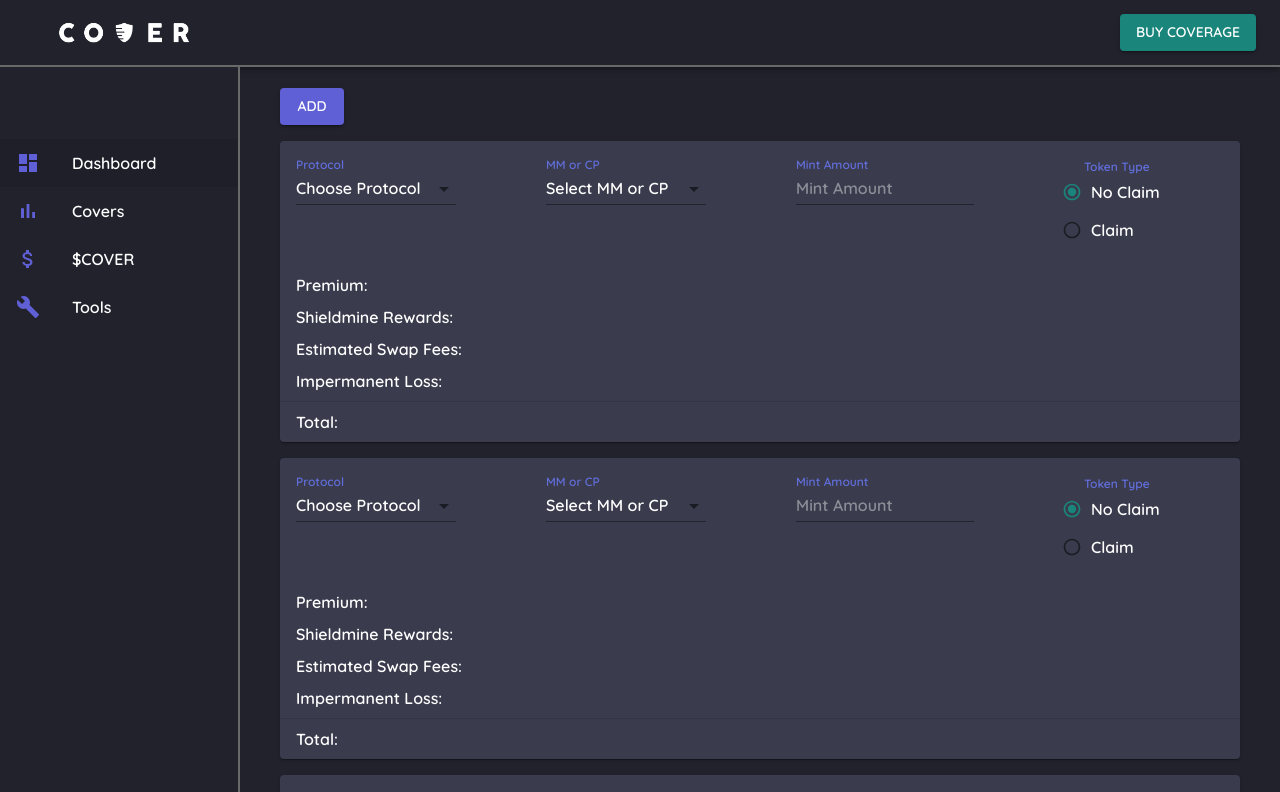
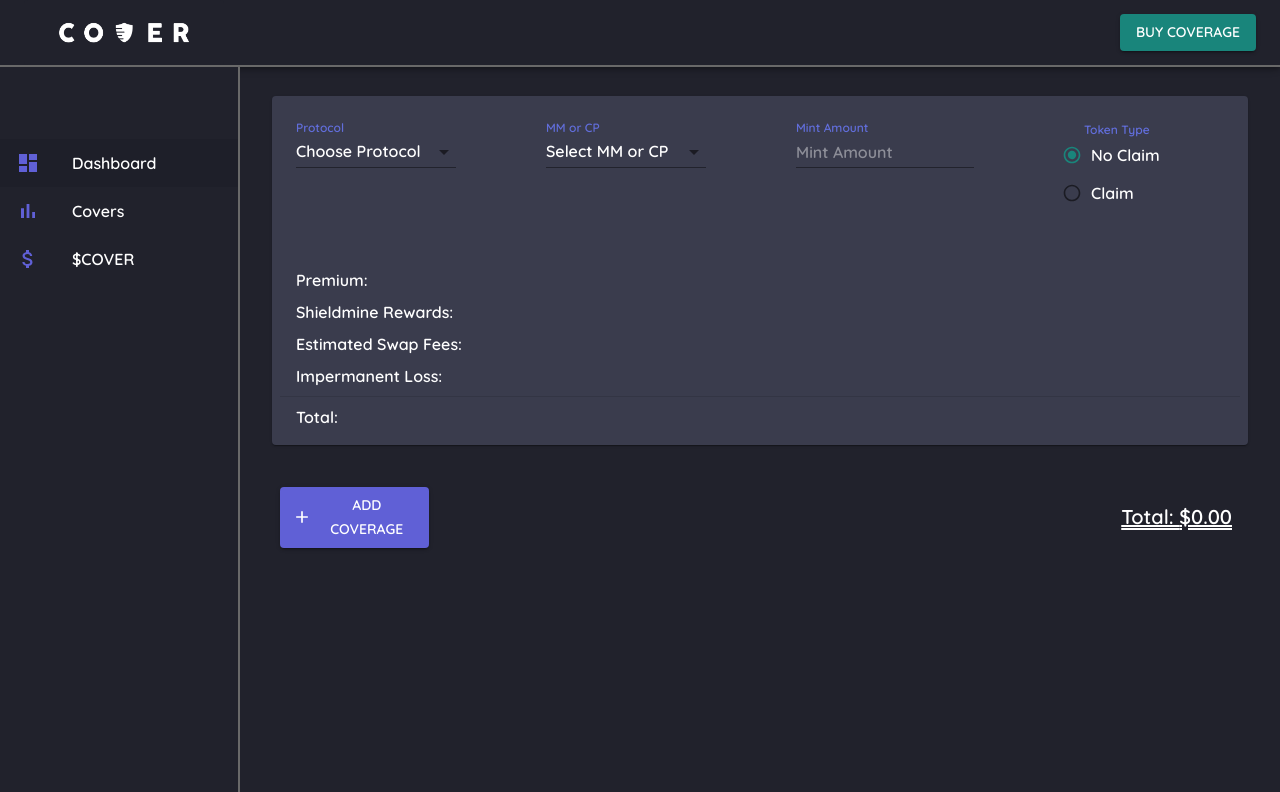
Before and after one commit to Laserbach/CoverDashboard, a React (Create React App) app: page /tools in a window 1280 px wide. Shown: the top 792 px of the page. Built offline with nearby package versions, Linux system fonts and the light colour scheme.

Commit message:
add first version of tools, hide it until calculation formulas are there

```diff
--- a/src/App.tsx
+++ b/src/App.tsx
@@ -82,7 +82,7 @@
 const App: React.FC = () => {
   const classes = useStyles();
   const theme = useTheme();
-  const pages = ["Dashboard", "Covers", "$COVER", "Tools"];
+  const pages = ["Dashboard", "Covers", "$COVER"];
   const [mobileOpen = false, setMobileOpen] = useState<boolean>();
   const [pageSelected = pages[0], selectPage] = useState<string>();
 
--- a/src/components/Calc.jsx
+++ b/src/components/Calc.tsx
@@ -1,4 +1,4 @@
-import { useState } from "react";
+import { FC, useState } from "react";
 import Box from "@material-ui/core/Box";
 import Select from "@material-ui/core/Select";
 import MenuItem from "@material-ui/core/MenuItem";
@@ -11,8 +11,9 @@
 import { makeStyles } from "@material-ui/core/styles";
 import FormControl from "@material-ui/core/FormControl";
 import Typography from "@material-ui/core/Typography";
-import Divider from "@material-ui/core/Divider";
-import Card from "@material-ui/core/Card";
+import DeleteIcon from '@material-ui/icons/Delete';
+import Button from "@material-ui/core/Button";
+import { Divider } from "@material-ui/core";
 
 const useStyles = makeStyles((theme) => ({
   root: {
@@ -34,28 +35,49 @@
     margin: theme.spacing(1),
     marginLeft: theme.spacing(2),
   },
+  subTotalText: {
+    margin: theme.spacing(1),
+    marginLeft: theme.spacing(2),
+  },
+  button: {
+    margin: theme.spacing(2),
+  },
 }));
 
-const Calc = () => {
+interface CalcProps {
+  onChangeTotal: any,
+  onRemoval: any,
+  id: number
+}
+
+const Calc: FC<CalcProps> = (props) => {
   const classes = useStyles();
   const [protocol, setProtocol] = useState("default");
   const [mmcp, setMmcp] = useState("default");
   const [amount, setAmount] = useState("");
   const [radio, setRadio] = useState("noclaim");
-  const handleChangeProtocol = (event) => {
+
+  // TODO: do calculation of an item in here, when the total of the item gets changed, call
+  // props.onChangeTotal(total, props.id)
+  const handleChangeProtocol = (event: any) => {
     setProtocol(event.target.value);
   };
-  const handleChangeMmcp = (event) => {
+  const handleChangeMmcp = (event: any) => {
     setMmcp(event.target.value);
   };
-  const handleChangeAmount = (event) => {
+  const handleChangeAmount = (event: any) => {
     setAmount(event.target.value);
   };
-  const handleChangeRadio = (event) => {
+  const handleChangeRadio = (event: any) => {
     setRadio(event.target.value);
   };
+
+  const handleOnDelete = (event: any) => {
+    props.onRemoval(props.id);
+  };
+
   return (
-    <Card className={classes.root}>
+    <div>
       <Box
         display="flex"
         flexDirection="row"
@@ -124,14 +146,29 @@
             />
           </RadioGroup>
         </FormControl>
+        <FormControl className={classes.formControl}>
+        {(props.id > 0) ? (
+          <div>
+            <Button
+                  variant="contained"
+                  color="primary"
+                  className={classes.button}
+                  onClick={handleOnDelete}
+                  startIcon={<DeleteIcon />}
+                >
+                  Delete
+            </Button>
+          </div>
+        ) : (<div></div>)}
+        </FormControl>
       </Box>
       <Typography className={classes.text}>Premium:</Typography>
       <Typography className={classes.text}>Shieldmine Rewards:</Typography>
       <Typography className={classes.text}>Estimated Swap Fees:</Typography>
       <Typography className={classes.text}>Impermanent Loss:</Typography>
       <Divider />
-      <Typography className={classes.text}>Total:</Typography>
-    </Card>
+      <Typography className={classes.subTotalText}>Total:</Typography>
+    </div>
   );
 };
 
--- a/src/pages/CoverProtocol.tsx
+++ b/src/pages/CoverProtocol.tsx
@@ -40,7 +40,7 @@
   const classes = useStyles();
   const theme = useTheme();
 
-  const [chartTimeSelected = chartTimes[0], setChartTime] = useState<string>();
+  const [chartTimeSelected = chartTimes[1], setChartTime] = useState<string>();
   const [coverBasicInfo, setCoverBasicInfo] = useState<CoverProtocolCoverAPI>();
   const [coverMarketData, setCoverMarketData] = useState<any[]>();
 
--- a/src/pages/Tools.tsx
+++ b/src/pages/Tools.tsx
@@ -1,38 +1,90 @@
 import { useState } from "react";
 import { makeStyles } from "@material-ui/core/styles";
 import Button from "@material-ui/core/Button";
-
+import Card from "@material-ui/core/Card";
+import Grid from "@material-ui/core/Grid";
+import Typography from "@material-ui/core/Typography";
 import Calc from "../components/Calc";
+import AddIcon from '@material-ui/icons/Add';
+import {formatCurrency} from "../utils/formatting";
 
 const useStyles = makeStyles((theme) => ({
   root: {
     backgroundColor: "#3a3c4d",
-    margin: theme.spacing(2),
+    margin: theme.spacing(1),
+    padding: theme.spacing(1)
   },
   button: {
     marginLeft: theme.spacing(2),
   },
+  totalText: {
+    margin: theme.spacing(3),
+    textDecorationLine: "underline",
+    textDecorationStyle: "double",
+    textAlign: "right"
+  }
 }));
 
 const Tools = () => {
   const classes = useStyles();
-  const [items, setItems] = useState([<Calc />, <Calc />, <Calc />]);
+
+  const handleOnChangeTotal = (subtotal: number, itemId: number) => {
+    totals[itemId] = subtotal;
+    setTotals(totals);
+  }
+
+  const handleOnItemRemoval = (itemId: number) => {
+    setTotals(totals.filter((itemValue, itemIndex, arr) => {
+      return itemIndex != itemId;
+    }));
+
+    // TODO: For some reason, it deletes multiple entries with this function, no idea how.
+    setItems(items.filter((itemValue, itemIndex, arr) => {
+      return itemIndex != itemId;
+    }));
+  }
+
+  const [items, setItems] = useState<any[]>([<Calc id={0} onChangeTotal={handleOnChangeTotal} onRemoval={handleOnItemRemoval}/>]);
+  const [totals, setTotals] = useState<number[]>([0]);
+
   const addItem = () => {
-    setItems((p) => [...p, <Calc />]);
+    console.log(items.length);
+    setItems((p) => [...p, <Calc id={items.length} onChangeTotal={handleOnChangeTotal} onRemoval={handleOnItemRemoval}/>]);
+    setTotals((t) => [...t, 10]);
   };
+
   return (
     <div>
+      <Grid container spacing={3} justify="space-evenly">
+        {items.map((item, index) => (
+          <Grid item xs={12} key={index}>
+            <Card className={classes.root}>
+              <Grid container justify="space-evenly" alignItems="center">
+                <Grid item xs={12}>
+                  {item}
+                </Grid>
+              </Grid>
+            </Card>
+          </Grid>
+        ))}
+        <Grid item xs={12} container justify="space-between" alignItems="center" >
+          <Grid item xs={2}>
             <Button
               className={classes.button}
               variant="contained"
               color="primary"
               onClick={addItem}
+              startIcon={<AddIcon />}
             >
-        Add
+              Add Coverage
             </Button>
-      {items.map((item, index) => (
-        <div key={index}>{item} </div>
-      ))}
+          </Grid>
+          <Grid item xs={2}>
+            <Typography variant="h6" className={classes.totalText}>Total: {formatCurrency(totals.reduce((A, B) => A+B))}</Typography>
+          </Grid>
+        </Grid>
+      </Grid>
+
     </div>
   );
 };
```
Lines whose indentation alone changed are shown as unchanged.
